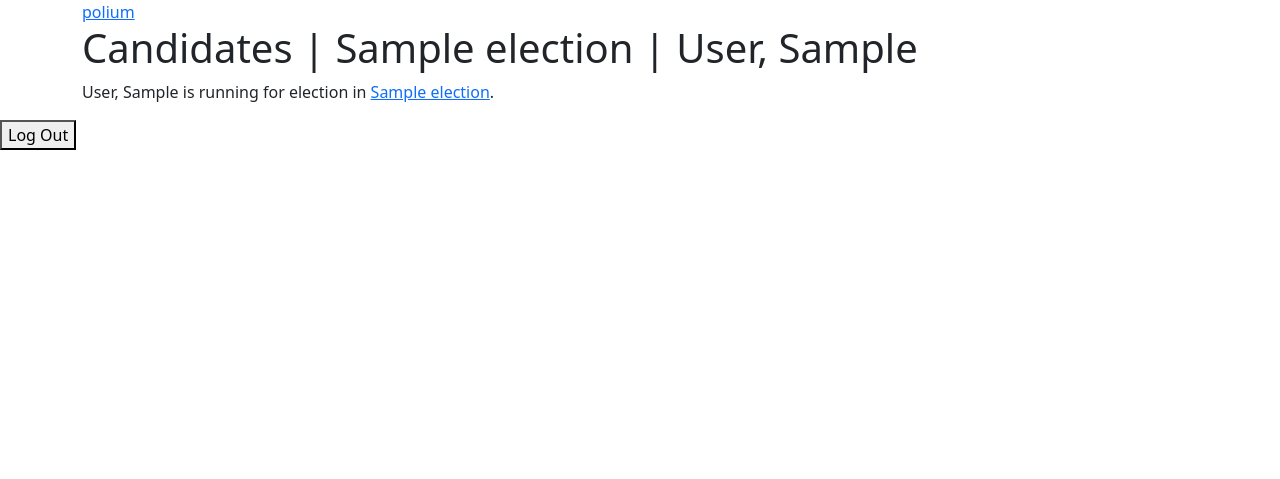
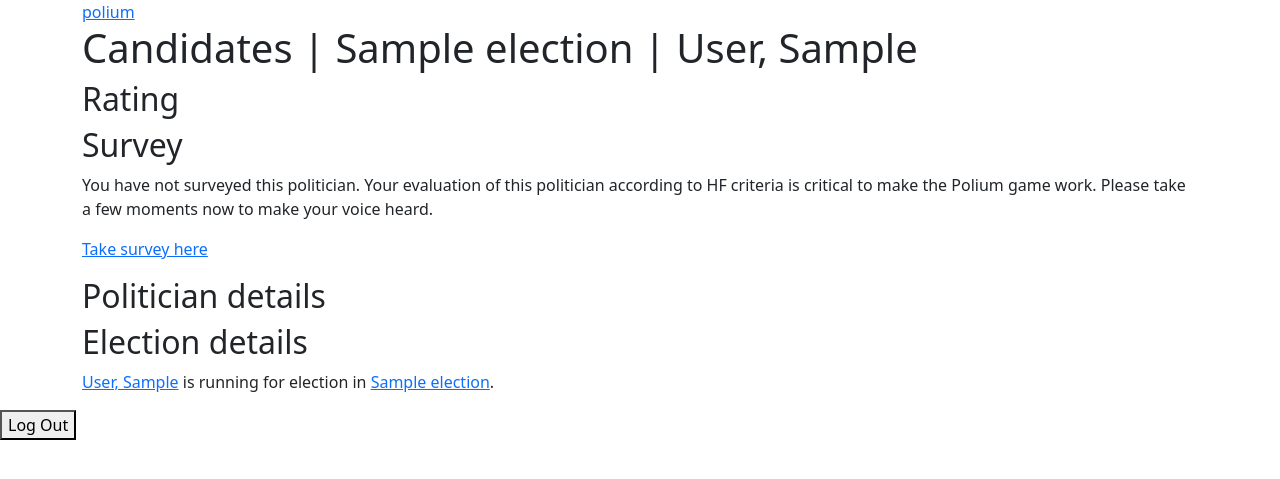
Before and after one commit to KoreyPeters/hf8, a Django app: page /polium/candidates/1 in a window 1280 px wide. Shown: the top 479 px of the page. Run offline with Django 5.2, Linux system fonts and the light colour scheme; tables that the repository leaves empty hold one stand-in row (values such as "Sample post"); some libraries are stand-ins or nearby versions.

Commit message:
Sorting out where to put the survey

```diff
--- a/polium/models.py
+++ b/polium/models.py
@@ -1,15 +1,15 @@
 import pendulum
 from django.db import models
 from django.urls import reverse
-from util.fields import DateField, DateTimeField
-from util.models import HfModel, Survey
+
+from util.fields import DateField
+from util.models import Category, HfModel, Survey
 
 
 # Create your models here.
 class Politician(HfModel):
     first_name = models.CharField(max_length=250)
     last_name = models.CharField(max_length=250)
-    rating = models.IntegerField(default=0)
 
     def __str__(self):
         return f"{self.last_name}, {self.first_name}"
@@ -28,6 +28,7 @@ class Election(HfModel):
         help_text="Please provide a common/helpful location for this race.",
     )
     kind = models.CharField(choices=ElectionKind.choices, max_length=50)
+    categories = models.ManyToManyField(Category)
 
     def __str__(self):
         return self.name.__str__()
@@ -37,13 +38,21 @@ class Election(HfModel):
 
 
 class Candidate(HfModel):
-    politician = models.ForeignKey(Politician, on_delete=models.CASCADE)
+    politician = models.ForeignKey(
+        Politician, on_delete=models.CASCADE, related_name="candidacies"
+    )
     election = models.ForeignKey(Election, on_delete=models.CASCADE)
+    rating = models.IntegerField(default=0)
+
+    def __str__(self):
+        return str(self.politician)
 
     def get_absolute_url(self):
         return reverse("polium_candidates_detail", kwargs={"sqid": self.sqid})
 
 
+class PoliticianSurvey(Survey):
+    politician = models.ForeignKey(Politician, on_delete=models.CASCADE)
 
-class PoliticianSurvey(Survey):
-    entity = models.ForeignKey(Politician, on_delete=models.CASCADE)
+    class Meta:
+        unique_together = ["politician", "user"]
--- a/polium/templates/polium/candidates_detail.html
+++ b/polium/templates/polium/candidates_detail.html
@@ -4,6 +4,21 @@
 
 {% block content %}
 <h1>Candidates | {{candidate.election}} | {{candidate.politician}}</h1>
-<p>{{candidate.politician}} is running for election in <a
-        href="{{candidate.election.get_absolute_url}}">{{candidate.election}}</a>.</p>
+
+<h2>Rating</h2>
+
+<h2>Survey</h2>
+{%if survey%}
+{%else%}
+<p>You have not surveyed this politician. Your evaluation of this politician according to HF criteria is critical to
+        make the Polium game work. Please take a few moments now to make your voice heard.</p>
+<p><a href="{% url 'polium_politicians_detail_survey' sqid=candidate.sqid %}">Take survey here</a></p>
+{%endif%}
+
+<h2>Politician details</h2>
+
+<h2>Election details</h2>
+<p><a href="{%url 'polium_politicians_detail' candidate.sqid%}">{{candidate.politician}}</a> is running for election in
+        <a href="{{candidate.election.get_absolute_url}}">{{candidate.election}}</a>.
+</p>
 {% endblock %}
--- a/polium/urls.py
+++ b/polium/urls.py
@@ -19,4 +19,9 @@ urlpatterns = [
         views.politicians_detail,
         name="polium_politicians_detail",
     ),
+    path(
+        "politicians/<str:sqid>/survey",
+        views.politicians_detail_survey,
+        name="polium_politicians_detail_survey",
+    ),
 ]
--- a/polium/views.py
+++ b/polium/views.py
@@ -1,6 +1,10 @@
+import pendulum
+from django.contrib.auth.decorators import login_required
 from django.shortcuts import get_object_or_404, render
+from django.urls import reverse
 
-from polium.models import Candidate, Election, Politician
+from polium.models import Candidate, Election, Politician, PoliticianSurvey
+from util.models import Activity
 
 
 def polium_root(request):
@@ -24,6 +28,7 @@ def elections_list(request):
 
 def elections_detail(request, sqid):
     election = get_object_or_404(Election, sqid=sqid)
+    candidates = Candidate.objects.filter(election=election)
     return render(request, "polium/elections_detail.html", locals())
 
 
@@ -35,3 +40,26 @@ def politicians_list(request):
 def politicians_detail(request, sqid):
     politician = get_object_or_404(Politician, sqid=sqid)
     return render(request, "polium/politicians_detail.html", locals())
+
+
+@login_required
+def politicians_detail_survey(request, sqid):
+    if request.method == "GET":
+        politician = get_object_or_404(Politician, sqid=sqid)
+        survey = PoliticianSurvey.objects.get_or_create(
+            politician=politician,
+            user=request.user,
+        )
+        # criteria =
+        return render(request, "polium/politician_survey.html", locals())
+    else:
+        # Do this if the survey is complete.
+        # activity = Activity.objects.create(
+        #     kind=Activity.ActivityKind.POLIUM_POLITICIAN_SURVEY_COMPLETED,
+        #     url=reverse("polium_politicians_detail", args=[sqid]),
+        #     user=request.user,
+        #     entity=sqid,
+        #     last_updated_at=pendulum.now(),
+        # )
+        print(request)
+        return
--- a/util/models.py
+++ b/util/models.py
@@ -82,7 +82,9 @@ class Criterion(HfModel):
 
 class Survey(HfModel):
     # TODO: Add an FK to the surveyed record in the app-specific models.py
-    activity = models.ForeignKey(Activity, on_delete=models.CASCADE)
+    activity = models.ForeignKey(
+        Activity, blank=True, null=True, on_delete=models.CASCADE
+    )
     completed_at = DateTimeField(blank=True, null=True)
     expires_at = DateTimeField(blank=True, null=True)
     user = models.ForeignKey(
--- /dev/null
+++ b/util/templates/util/survey.html
@@ -0,0 +1,4 @@
+This is the survey
+{%foreach criterion in criterian%}
+{{ criterion }}
+{%endfor%}
```
Also changed, not shown: polium/templates/polium/elections_detail.html (+24 -0 lines), polium/templates/polium/politician_survey.html (added, +15 -0 lines), polium/templates/polium/politicians_detail.html (added, +38 -0 lines), polium/migrations/0004_rename_politiciansurvey_candidatesurvey.py (added), polium/migrations/0005_alter_candidatesurvey_unique_together.py (added), polium/migrations/0006_rename_candidatesurvey_politiciansurvey.py (added), polium/migrations/0007_rename_entity_politiciansurvey_politician_and_more.py (added), polium/migrations/0008_alter_politiciansurvey_activity.py (added), polium/migrations/0009_remove_politician_rating_candidate_rating_and_more.py (added).
